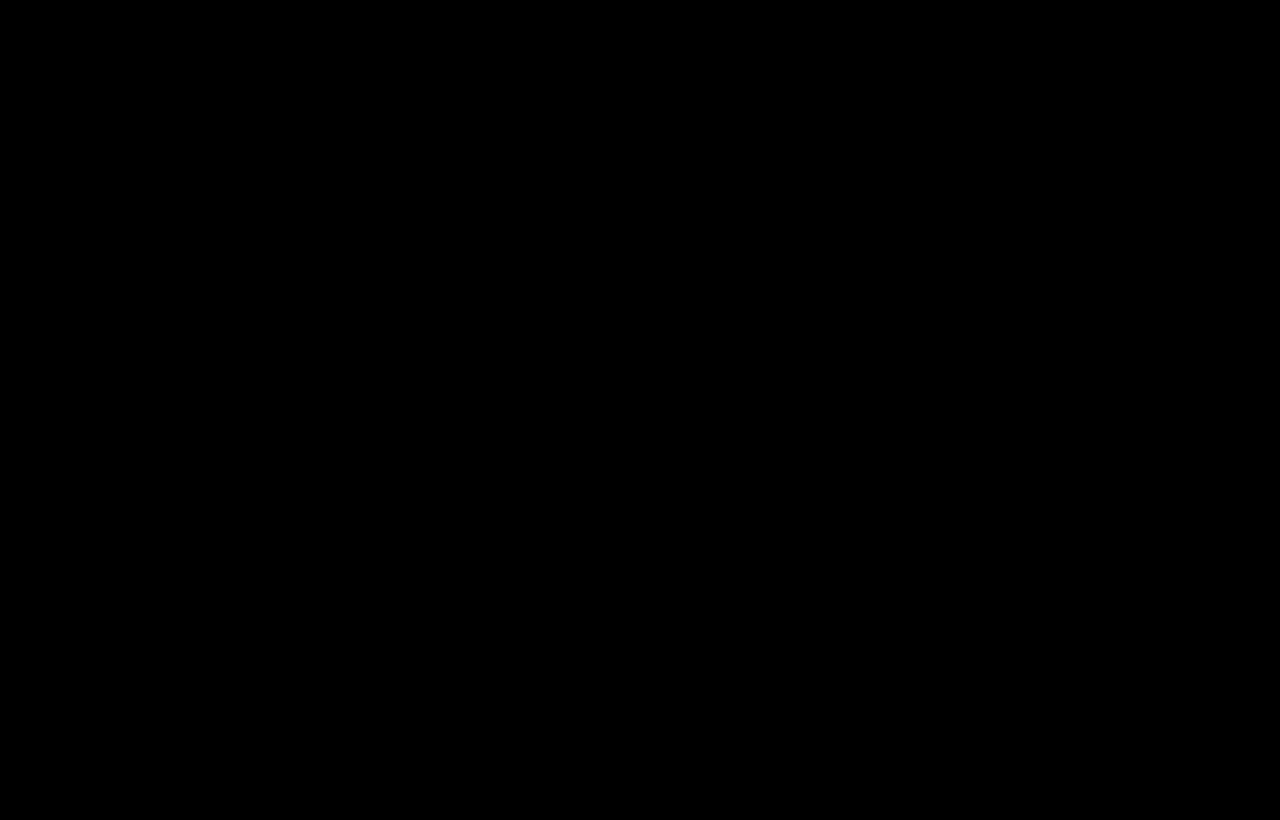
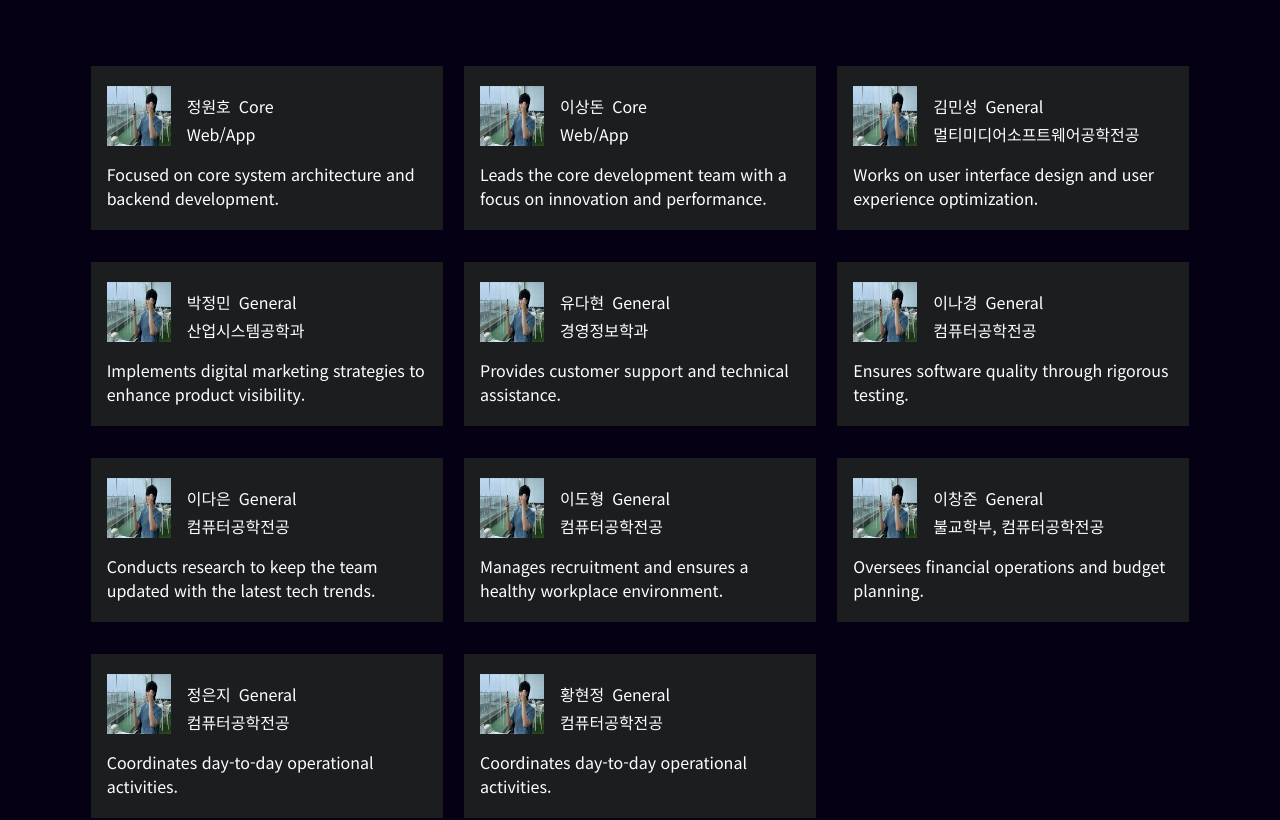
Before and after one commit to GDSC-DGU/gdsc-dgu, a Next.js app: page /member in a window 1280 px wide. Shown: the part 2200-3020 px from the top of the page. Before the commit the page ends 2025 px from the top, so only its background shows below. Built offline with nearby package versions, Linux system fonts and the light colour scheme; a web font is replaced by a local one.

Commit message:
✨Feat: #16 멤버소개 박스, 상수 구현

```diff
--- a/src/app/member/page.tsx
+++ b/src/app/member/page.tsx
@@ -1,6 +1,6 @@
 import React from 'react';
-import MemberHeader from '@/components/member/header/MemberHeader'
-import TimeLine from '@/components/member/timeline/TimeLine'
+import MemberHeader from '@/components/member/header/MemberHeader';
+import TimeLine from '@/components/member/timeline/TimeLine';
 import LeadIntro from '@/components/member/introduce/LeadIntro';
 import MemberIntro from '@/components/member/introduce/MemberIntro';
 
@@ -10,35 +10,38 @@
 
 const MemberPage = () => {
   return (
-
-
     <main className="w-4/5 px-10 flex flex-col items-center justify-center">
       {/* -----------------------------------------------*/}
       {/* -------------------- 배너 --------------------*/}
       {/* -----------------------------------------------*/}
-    <MemberHeader />
+      <MemberHeader />
       {/* -----------------------------------------------*/}
       {/* -------------------- 타임라인 --------------------*/}
       {/* -----------------------------------------------*/}
-    <TimeLine />
+      <TimeLine />
       {/* -----------------------------------------------*/}
       {/* -------------------- 리드 소개 --------------------*/}
       {/* -----------------------------------------------*/}
-    <LeadIntro />
+      <LeadIntro />
       {/* -----------------------------------------------*/}
       {/* -------------------- DevRel --------------------*/}
       {/* -----------------------------------------------*/}
-    <MemberIntro />
+      <MemberIntro title="DevRel" />
+      {/* -----------------------------------------------*/}
+      {/* -------------------- Web/App --------------------*/}
+      {/* -----------------------------------------------*/}
 
+      <MemberIntro title="Web/App" />
+      {/* -----------------------------------------------*/}
+      {/* -------------------- Server/Cloud --------------------*/}
+      {/* -----------------------------------------------*/}
 
-
-
-
-
-</main>
-
-
-
+      <MemberIntro title="Server/Cloud" />
+      {/* -----------------------------------------------*/}
+      {/* -------------------- Al/ML --------------------*/}
+      {/* -----------------------------------------------*/}
+      <MemberIntro title="AI/ML" />
+    </main>
   );
 };
 
--- a/src/components/member/introduce/MemberIntro.tsx
+++ b/src/components/member/introduce/MemberIntro.tsx
@@ -1,26 +1,47 @@
 import ProfileBox from '@/components/member/profilebox/ProfileBox';
+import { DEVREL_MEMBERS } from '@/constants/member/devRel';
+import { WEBAPP_MEMBERS } from '@/constants/member/webApp';
+import { AIML_MEMBERS } from '@/constants/member/AIML';
+import { SERVER_MEMBERS } from '@/constants/member/serverCloud';
 
-const MemberIntro = () => {
+const MemberIntro = ({ title }: { title: string }) => {
+  interface Member {
+    id: number;
+    name: string;
+    role: string;
+    department: string;
+    description: string;
+    image: string;
+  }
+
+  let memberType: Member[] | undefined;
+
+  if (title === 'Web/App') memberType = WEBAPP_MEMBERS;
+  else if (title === 'Server/Cloud') memberType = SERVER_MEMBERS;
+  else if (title === 'AI/ML') memberType = AIML_MEMBERS;
+  else if (title === 'DevRel') memberType = DEVREL_MEMBERS;
+
   return (
     <div>
       <div className="w-70rem flex-col justify-center mb-[2rem]">
         <div className="w-70rem flex flex-col justify-center mt-20 mb-20">
-  <div className="text-4xl mb-[0.75rem]">
-    DevRel
-  </div>
+          <div className="text-4xl mb-[0.75rem]">{title}</div>
           <hr className="border-t-[1px] border-[#3E4348] my-1" />
         </div>
 
-<div className="w-[70rem]  h-[12rem]  flex justify-center mt-20 mb-20">
-  <div className="flex justify-between w-full">
-    <ProfileBox />
-    <ProfileBox />
-    <ProfileBox />
+        <div className="w-[70rem] flex justify-center mt-20 mb-20 overflow-hidden">
+          <div className="flex flex-wrap justify-start w-full">
+            {memberType &&
+              memberType.map((member, index) => (
+                <div
+                  key={member.id}
+                  className="w-full md:w-1/3 p-4 flex justify-center"
+                >
+                  <ProfileBox member={member} />
+                </div>
+              ))}
           </div>
         </div>
-
-
-
       </div>
     </div>
   );
--- a/src/components/member/profilebox/ProfileBox.tsx
+++ b/src/components/member/profilebox/ProfileBox.tsx
@@ -1,33 +1,27 @@
 import Image from 'next/image';
 
-const ProfileBox = () => {
+const ProfileBox = ({ member }: { member: any }) => {
   return (
-
     <div>
       <div className="flex flex-col items-start bg-[#1C1D1F] pl-[1rem] pr-[1rem] pt-[1.25rem] pb-[1.25rem] w-[22rem]">
-      <div className = "flex mb-[1rem]">
-      <Image className = "mr-[1rem]"
-        src="/images/members/lead.png"
-        alt="lead"
+        <div className="flex mb-[1rem]">
+          <Image
+            className="mr-[1rem]"
+            src={member.image}
+            alt={member.name}
             width={64}
             height={64}
             priority
-
           />
-      <div className = "flex-col">
-        <div className = "flex">
-      <div className="text-white mt-2 mr-[0.5rem]">성이름</div>
-      <div className="text-white mt-2">part role </div>
+          <div className="flex-col">
+            <div className="flex">
+              <div className="text-white mt-2 mr-[0.5rem]">{member.name}</div>
+              <div className="text-white mt-2">{member.role}</div>
             </div>
-      <div className="text-white mt-1">학과</div>
+            <div className="text-white mt-1">{member.department}</div>
           </div>
         </div>
-
-      <div>
-      안녕하세요! GDSC DGU Lead 서희찬입니다. GDSC DGU는 많은 학우분들과 함께 성장하고 싶습니다.
-          많은 관심 부탁드립니다! 감사합니다.
-      </div>
-
+        <div>{member.description}</div>
       </div>
     </div>
   );
--- a/src/constants/member/AIML.ts
+++ b/src/constants/member/AIML.ts
@@ -1,12 +1,95 @@
 export const AIML_MEMBERS = [
-    { id: 1, name: "Alice Johnson", role: "core", department: "Development", description: "Focused on core system architecture and backend development.", image: "/images/members/lead.png" },
-    { id: 2, name: "Bob Smith", role: "core", department: "Development", description: "Leads the core development team with a focus on innovation and performance.", image: "/images/members/lead.png" },
-    { id: 3, name: "Carol Taylor", role: "general", department: "Design", description: "Works on user interface design and user experience optimization.", image: "/images/members/lead.png" },
-    { id: 4, name: "David Brown", role: "general", department: "Marketing", description: "Implements digital marketing strategies to enhance product visibility.", image: "/images/members/lead.png" },
-    { id: 5, name: "Eve White", role: "general", department: "Support", description: "Provides customer support and technical assistance.", image: "/images/members/lead.png" },
-    { id: 6, name: "Frank Harris", role: "general", department: "Testing", description: "Ensures software quality through rigorous testing.", image: "/images/members/lead.png" },
-    { id: 7, name: "Grace Clark", role: "general", department: "Research", description: "Conducts research to keep the team updated with the latest tech trends.", image: "/images/members/lead.png" },
-    { id: 8, name: "Henry Lewis", role: "general", department: "Human Resources", description: "Manages recruitment and ensures a healthy workplace environment.", image: "/images/members/lead.png" },
-    { id: 9, name: "Isabel Walker", role: "general", department: "Finance", description: "Oversees financial operations and budget planning.", image: "/images/members/lead.png" },
-    { id: 10, name: "Jack Martin", role: "general", department: "Operations", description: "Coordinates day-to-day operational activities.", image: "/images/members/lead.png" }
-  ];
+  {
+    id: 1,
+    name: '이선호',
+    role: 'Core',
+    department: 'AI/ML',
+    description: 'Focused on core system architecture and backend development.',
+    image: '/images/members/lead.png',
+  },
+  {
+    id: 2,
+    name: '김윤지',
+    role: 'Core',
+    department: 'AI/ML',
+    description:
+      'Leads the core development team with a focus on innovation and performance.',
+    image: '/images/members/lead.png',
+  },
+  {
+    id: 3,
+    name: '김현진',
+    role: 'General',
+    department: '산업시스템공학과',
+    description:
+      'Works on user interface design and user experience optimization.',
+    image: '/images/members/lead.png',
+  },
+  {
+    id: 4,
+    name: '남경현',
+    role: 'General',
+    department: '산업시스템공학과',
+    description:
+      'Implements digital marketing strategies to enhance product visibility.',
+    image: '/images/members/lead.png',
+  },
+  {
+    id: 5,
+    name: '양나은',
+    role: 'General',
+    department: '융합소프트웨어, 화공생물공학과',
+    description: 'Provides customer support and technical assistance.',
+    image: '/images/members/lead.png',
+  },
+  {
+    id: 6,
+    name: '이다원',
+    role: 'General',
+    department: '컴퓨터공학전공',
+    description: 'Ensures software quality through rigorous testing.',
+    image: '/images/members/lead.png',
+  },
+  {
+    id: 7,
+    name: '이윤주',
+    role: 'General',
+    department: '인공지능학과',
+    description:
+      'Conducts research to keep the team updated with the latest tech trends.',
+    image: '/images/members/lead.png',
+  },
+  {
+    id: 8,
+    name: '한상훈',
+    role: 'General',
+    department: '멀티미디어공학과',
+    description:
+      'Manages recruitment and ensures a healthy workplace environment.',
+    image: '/images/members/lead.png',
+  },
+  {
+    id: 9,
+    name: '한종원',
+    role: 'General',
+    department: '산업시스템공학과',
+    description: 'Oversees financial operations and budget planning.',
+    image: '/images/members/lead.png',
+  },
+  {
+    id: 10,
+    name: '홍민기',
+    role: 'General',
+    department: '컴퓨터공학전공',
+    description: 'Coordinates day-to-day operational activities.',
+    image: '/images/members/lead.png',
+  },
+  {
+    id: 11,
+    name: '이재윤',
+    role: 'General',
+    department: '멀티미디어공학과',
+    description: 'Coordinates day-to-day operational activities.',
+    image: '/images/members/lead.png',
+  },
+];
--- a/src/constants/member/devRel.ts
+++ b/src/constants/member/devRel.ts
@@ -1,26 +1,29 @@
 export const DEVREL_MEMBERS = [
   {
     id: 1,
-      name: "John Doe",
-      role: "Team Leader",
-      department: "Computer Science",
-      description: "John is a dedicated team leader focused on developing new technologies.",
-      image: "/images/members/lead.png"
+    name: '심서현',
+    role: 'Core',
+    department: '학과',
+    description:
+      'GDSC DGU는 많은 학우분들과 함께 성장하고 싶습니다.많은 관심 부탁드립니다! 감사합니다.',
+    image: '/images/members/lead.png',
   },
   {
     id: 2,
-      name: "Jane Smith",
-      role: "Senior Developer",
-      department: "Software Engineering",
-      description: "Jane specializes in frontend and UX design, bringing innovative ideas to life.",
-      image: "/images/members/lead.png"
+    name: '이승현',
+    role: 'Core',
+    department: '학과',
+    description:
+      'GDSC DGU는 많은 학우분들과 함께 성장하고 싶습니다.많은 관심 부탁드립니다! 감사합니다.',
+    image: '/images/members/lead.png',
   },
   {
     id: 3,
-      name: "Michael Brown",
-      role: "Research Analyst",
-      department: "Information Technology",
-      description: "Michael analyzes data patterns to improve system efficiency and performance.",
-      image: "/images/members/lead.png"
-    }
+    name: '이다연',
+    role: 'Core',
+    department: '학과',
+    description:
+      'GDSC DGU는 많은 학우분들과 함께 성장하고 싶습니다.많은 관심 부탁드립니다! 감사합니다.',
+    image: '/images/members/lead.png',
+  },
 ];
--- a/src/constants/member/serverCloud.ts
+++ b/src/constants/member/serverCloud.ts
@@ -1,12 +1,95 @@
 export const SERVER_MEMBERS = [
-    { id: 1, name: "Alice Johnson", role: "core", department: "Development", description: "Focused on core system architecture and backend development.", image: "/images/members/lead.png" },
-    { id: 2, name: "Bob Smith", role: "core", department: "Development", description: "Leads the core development team with a focus on innovation and performance.", image: "/images/members/lead.png" },
-    { id: 3, name: "Carol Taylor", role: "general", department: "Design", description: "Works on user interface design and user experience optimization.", image: "/images/members/lead.png" },
-    { id: 4, name: "David Brown", role: "general", department: "Marketing", description: "Implements digital marketing strategies to enhance product visibility.", image: "/images/members/lead.png" },
-    { id: 5, name: "Eve White", role: "general", department: "Support", description: "Provides customer support and technical assistance.", image: "/images/members/lead.png" },
-    { id: 6, name: "Frank Harris", role: "general", department: "Testing", description: "Ensures software quality through rigorous testing.", image: "/images/members/lead.png" },
-    { id: 7, name: "Grace Clark", role: "general", department: "Research", description: "Conducts research to keep the team updated with the latest tech trends.", image: "/images/members/lead.png" },
-    { id: 8, name: "Henry Lewis", role: "general", department: "Human Resources", description: "Manages recruitment and ensures a healthy workplace environment.", image: "/images/members/lead.png" },
-    { id: 9, name: "Isabel Walker", role: "general", department: "Finance", description: "Oversees financial operations and budget planning.", image: "/images/members/lead.png" },
-    { id: 10, name: "Jack Martin", role: "general", department: "Operations", description: "Coordinates day-to-day operational activities.", image: "/images/members/lead.png" }
-  ];
+  {
+    id: 1,
+    name: '박상준',
+    role: 'Core',
+    department: 'Server/Cloud',
+    description: 'Focused on core system architecture and backend development.',
+    image: '/images/members/lead.png',
+  },
+  {
+    id: 2,
+    name: '손형준',
+    role: 'Core',
+    department: 'Server/Cloud',
+    description:
+      'Leads the core development team with a focus on innovation and performance.',
+    image: '/images/members/lead.png',
+  },
+  {
+    id: 3,
+    name: '강산아',
+    role: 'General',
+    department: '스포츠문화학과',
+    description:
+      'Works on user interface design and user experience optimization.',
+    image: '/images/members/lead.png',
+  },
+  {
+    id: 4,
+    name: '강승준',
+    role: 'General',
+    department: '멀티미디어공학과',
+    description:
+      'Implements digital marketing strategies to enhance product visibility.',
+    image: '/images/members/lead.png',
+  },
+  {
+    id: 5,
+    name: '고나연',
+    role: 'General',
+    department: '컴퓨터공학전공',
+    description: 'Provides customer support and technical assistance.',
+    image: '/images/members/lead.png',
+  },
+  {
+    id: 6,
+    name: '김재니',
+    role: 'General',
+    department: '정보통신공학과',
+    description: 'Ensures software quality through rigorous testing.',
+    image: '/images/members/lead.png',
+  },
+  {
+    id: 7,
+    name: '윤창섭',
+    role: 'General',
+    department: '정보통신공학과',
+    description:
+      'Conducts research to keep the team updated with the latest tech trends.',
+    image: '/images/members/lead.png',
+  },
+  {
+    id: 8,
+    name: '장동겸',
+    role: 'General',
+    department: '컴퓨터공학전공',
+    description:
+      'Manages recruitment and ensures a healthy workplace environment.',
+    image: '/images/members/lead.png',
+  },
+  {
+    id: 9,
+    name: '임은서',
+    role: 'General',
+    department: '정보통신공학과',
+    description: 'Oversees financial operations and budget planning.',
+    image: '/images/members/lead.png',
+  },
+  {
+    id: 10,
+    name: '정구연',
+    role: 'General',
+    department: '컴퓨터공학전공',
+    description: 'Coordinates day-to-day operational activities.',
+    image: '/images/members/lead.png',
+  },
+  {
+    id: 11,
+    name: '임정우',
+    role: 'General',
+    department: '정보통신공학과',
+    description: 'Coordinates day-to-day operational activities.',
+    image: '/images/members/lead.png',
+  },
+];
--- a/src/constants/member/webApp.ts
+++ b/src/constants/member/webApp.ts
@@ -1,12 +1,95 @@
 export const WEBAPP_MEMBERS = [
-    { id: 1, name: "Alice Johnson", role: "core", department: "Development", description: "Focused on core system architecture and backend development.", image: "/images/members/lead.png" },
-    { id: 2, name: "Bob Smith", role: "core", department: "Development", description: "Leads the core development team with a focus on innovation and performance.", image: "/images/members/lead.png" },
-    { id: 3, name: "Carol Taylor", role: "general", department: "Design", description: "Works on user interface design and user experience optimization.", image: "/images/members/lead.png" },
-    { id: 4, name: "David Brown", role: "general", department: "Marketing", description: "Implements digital marketing strategies to enhance product visibility.", image: "/images/members/lead.png" },
-    { id: 5, name: "Eve White", role: "general", department: "Support", description: "Provides customer support and technical assistance.", image: "/images/members/lead.png" },
-    { id: 6, name: "Frank Harris", role: "general", department: "Testing", description: "Ensures software quality through rigorous testing.", image: "/images/members/lead.png" },
-    { id: 7, name: "Grace Clark", role: "general", department: "Research", description: "Conducts research to keep the team updated with the latest tech trends.", image: "/images/members/lead.png" },
-    { id: 8, name: "Henry Lewis", role: "general", department: "Human Resources", description: "Manages recruitment and ensures a healthy workplace environment.", image: "/images/members/lead.png" },
-    { id: 9, name: "Isabel Walker", role: "general", department: "Finance", description: "Oversees financial operations and budget planning.", image: "/images/members/lead.png" },
-    { id: 10, name: "Jack Martin", role: "general", department: "Operations", description: "Coordinates day-to-day operational activities.", image: "/images/members/lead.png" }
-  ];
+  {
+    id: 1,
+    name: '정원호',
+    role: 'Core',
+    department: 'Web/App',
+    description: 'Focused on core system architecture and backend development.',
+    image: '/images/members/lead.png',
+  },
+  {
+    id: 2,
+    name: '이상돈',
+    role: 'Core',
+    department: 'Web/App',
+    description:
+      'Leads the core development team with a focus on innovation and performance.',
+    image: '/images/members/lead.png',
+  },
+  {
+    id: 3,
+    name: '김민성',
+    role: 'General',
+    department: '멀티미디어소프트웨어공학전공',
+    description:
+      'Works on user interface design and user experience optimization.',
+    image: '/images/members/lead.png',
+  },
+  {
+    id: 4,
+    name: '박정민',
+    role: 'General',
+    department: '산업시스템공학과',
+    description:
+      'Implements digital marketing strategies to enhance product visibility.',
+    image: '/images/members/lead.png',
+  },
+  {
+    id: 5,
+    name: '유다현',
+    role: 'General',
+    department: '경영정보학과',
+    description: 'Provides customer support and technical assistance.',
+    image: '/images/members/lead.png',
+  },
+  {
+    id: 6,
+    name: '이나경',
+    role: 'General',
+    department: '컴퓨터공학전공',
+    description: 'Ensures software quality through rigorous testing.',
+    image: '/images/members/lead.png',
+  },
+  {
+    id: 7,
+    name: '이다은',
+    role: 'General',
+    department: '컴퓨터공학전공',
+    description:
+      'Conducts research to keep the team updated with the latest tech trends.',
+    image: '/images/members/lead.png',
+  },
+  {
+    id: 8,
+    name: '이도형',
+    role: 'General',
+    department: '컴퓨터공학전공',
+    description:
+      'Manages recruitment and ensures a healthy workplace environment.',
+    image: '/images/members/lead.png',
+  },
+  {
+    id: 9,
+    name: '이창준',
+    role: 'General',
+    department: '불교학부, 컴퓨터공학전공',
+    description: 'Oversees financial operations and budget planning.',
+    image: '/images/members/lead.png',
+  },
+  {
+    id: 10,
+    name: '정은지',
+    role: 'General',
+    department: '컴퓨터공학전공',
+    description: 'Coordinates day-to-day operational activities.',
+    image: '/images/members/lead.png',
+  },
+  {
+    id: 11,
+    name: '황현정',
+    role: 'General',
+    department: '컴퓨터공학전공',
+    description: 'Coordinates day-to-day operational activities.',
+    image: '/images/members/lead.png',
+  },
+];
```
Lines whose indentation alone changed are shown as unchanged.
